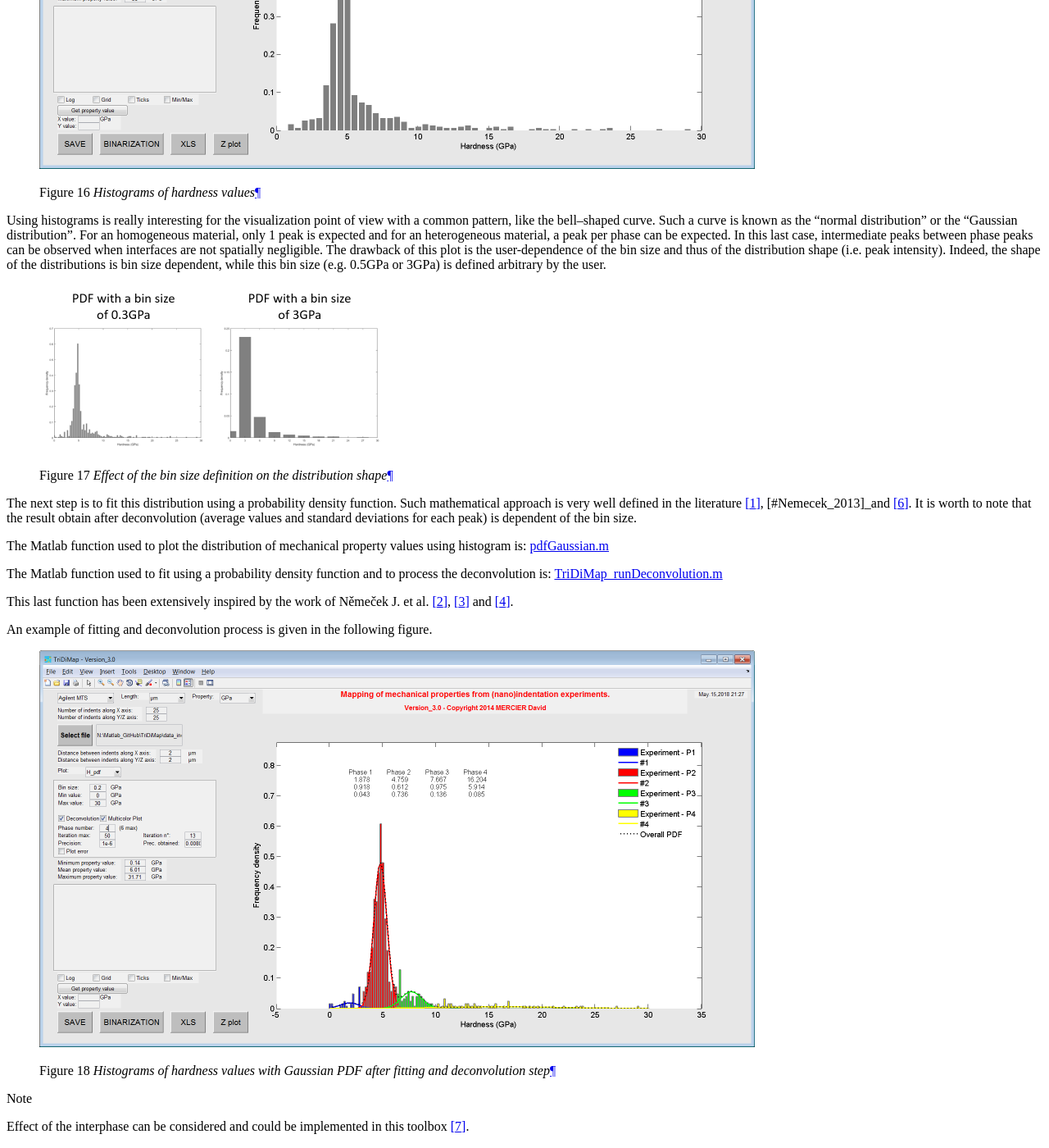
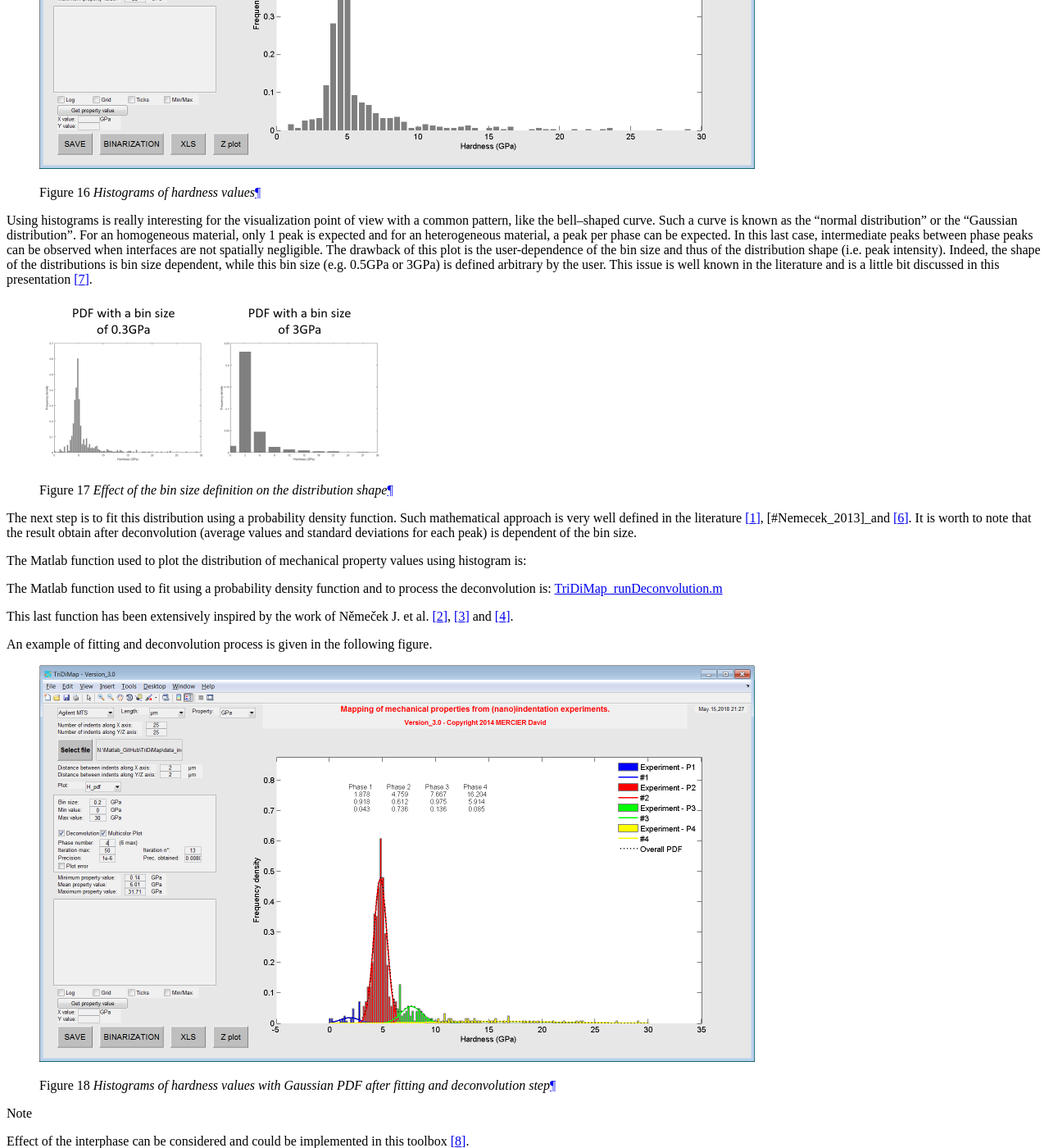
Before and after one commit to DavidMercier/TriDiMap, a Sphinx documentation site: the page built from doc/pdf_cdf.rst, in a window 1280 px wide and 1400 px high, scrolled down 579 px. Shown: the whole window at 82% size. Built offline with Sphinx 7.4.7, drawn with Linux system fonts in a browser that asks for light colours; comment, search, counter and statistics services are not loaded; some of the changed text lies outside the part shown.

Commit message:
update doc

```diff
--- a/doc/pdf_cdf.rst
+++ b/doc/pdf_cdf.rst
@@ -22,6 +22,7 @@
 a peak per phase can be expected. In this last case, intermediate peaks between phase peaks can be observed
 when interfaces are not spatially negligible. The drawback of this plot is the user-dependence of the bin size and thus of the distribution shape (i.e. peak intensity).
 Indeed, the shape of the distributions is bin size dependent, while this bin size (e.g. 0.5GPa or 3GPa) is defined arbitrary by the user.
+This issue is well known in the literature and is a little bit discussed in this presentation [#Mercier_2016]_.
 
 .. figure:: ./_pictures/binSizeEffect.png
    :scale: 50 %
@@ -35,7 +36,7 @@
 bin size.
 
 The |matlab| function used to plot the distribution of mechanical property values using histogram is:
-`pdfGaussian.m <https://github.com/DavidMercier/TriDiMap/blob/master/matlab_code/util/pdfGaussian.m>`_
+
 
 The |matlab| function used to fit using a probability density function and to process the deconvolution is:
 `TriDiMap_runDeconvolution.m <https://github.com/DavidMercier/TriDiMap/blob/master/matlab_code/module_mapping/TriDiMap_runDeconvolution.m>`_
@@ -66,6 +67,9 @@
 The |matlab| function used to plot the cumulative distribution of mechanical property values is:
 `cdfGaussian.m <https://github.com/DavidMercier/TriDiMap/blob/master/matlab_code/util/cdfGaussian.m>`_
 
+The |matlab| function used to fit the cumulative distribution with a Weibull function is:
+`TriDiMap_Weibull_cdf.m <https://github.com/DavidMercier/TriDiMap/blob/master/matlab_code/module_mapping/TriDiMap_Weibull_cdf.m>`_
+
 .. figure:: ./_pictures/MTS_example1_25x25_H_GUI_15.png
    :scale: 50 %
    :align: center
@@ -87,5 +91,6 @@
 .. [#Nemecek_2010_3] `Němeček J., "Deconvolution algorithm 3.0" (2010). <http://ksm.fsv.cvut.cz/~nemecek/links/decon30/decon.htm>`_
 .. [#Nemecek_2013] `Němeček J. et al., "Micromechanical analysis of heterogeneous structural materials" (2013). <https://doi.org/10.1016/j.cemconcomp.2012.06.015>`_
 .. [#Hausild_2016] `Haušild P. et al., "Determination of the individual phase properties from the measured grid indentation data" (2016). <https://doi.org/10.1557/jmr.2016.375>`_
+.. [#Mercier_2016] `Mercier D. et al., "Combined techniques for the characterization of an electrodeposited Nickel coating with embedded SiC particles: from microstructure to local mechanical properties" (2016). <https://doi.org/10.13140/RG.2.2.13062.16962>`_
 .. [#Cech_2017] `Čech J.et al., "Approche statistique pour identifier les propriétés mécaniques des phases individuelles à partir de données d’indentation" (2017). <https://doi.org/10.1051/mattech/2016041>`_
 .. [#popin] `Mercier D.et al., "PopIn documentation". <https://popin.readthedocs.io/en/latest/models.html#weibull-type-distribution>`_
```
